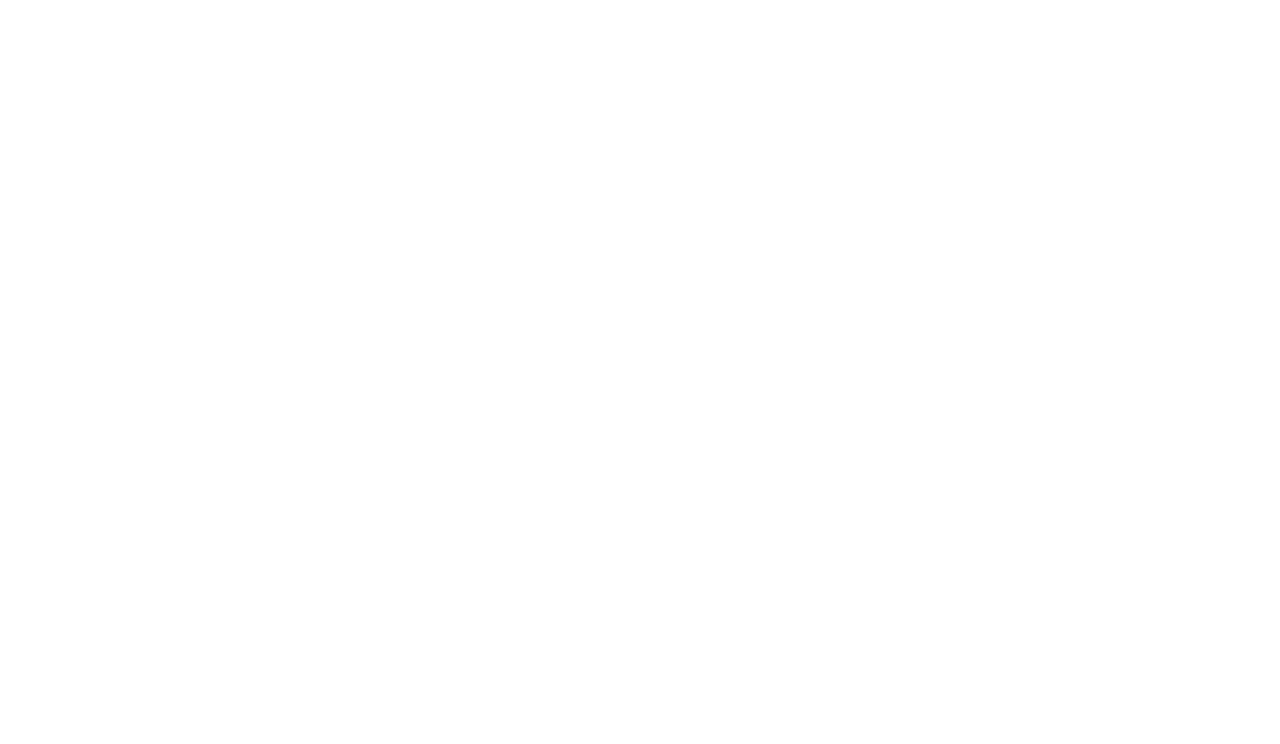
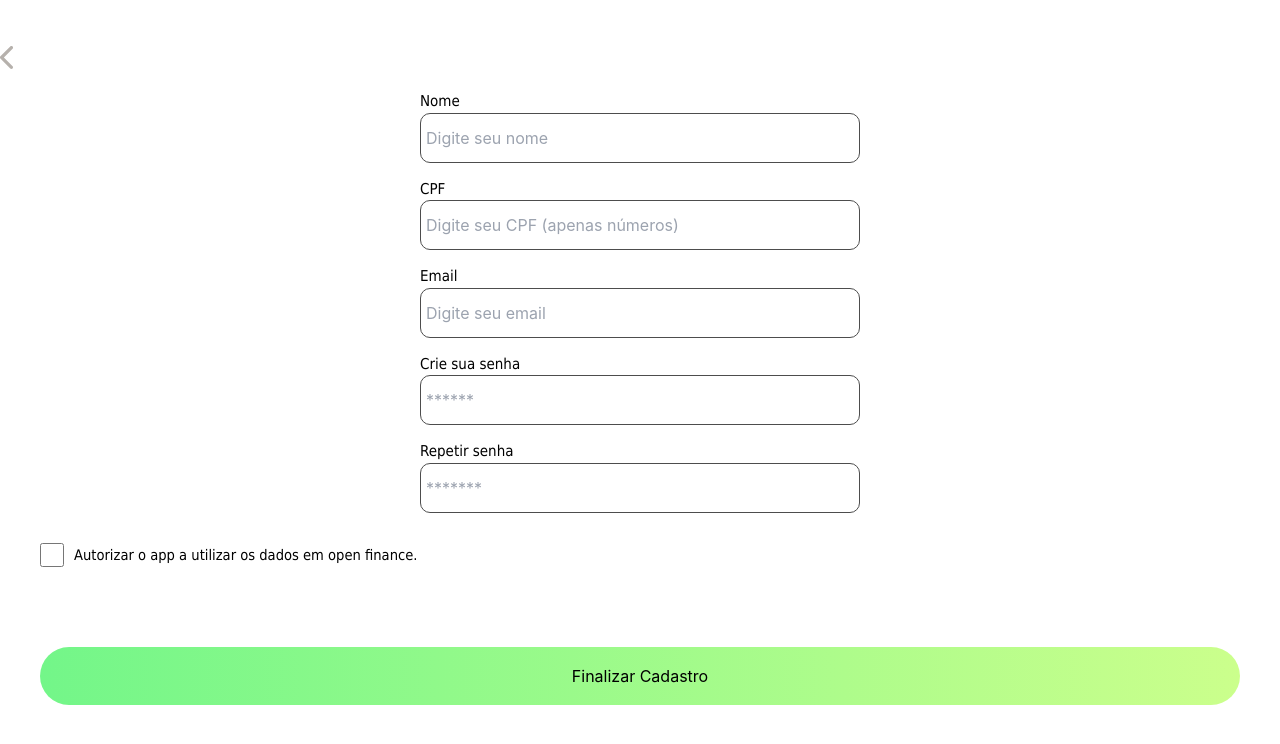
Before and after one commit to rafaelfrisch/hackathon-open-finance-front, a React (Create React App) app: page /register in a window 1280 px wide. Shown: the top 744 px of the page. Built offline with nearby package versions, Linux system fonts and the light colour scheme.

Commit message:
Login and Register

```diff
--- a/package.json
+++ b/package.json
@@ -8,6 +8,7 @@
     "@testing-library/user-event": "^13.2.1",
     "react": "^18.2.0",
     "react-dom": "^18.2.0",
+    "react-icons": "^4.4.0",
     "react-router-dom": "^6.4.1",
     "react-scripts": "5.0.1",
     "web-vitals": "^2.1.0"
--- a/src/components/buttonGreen/styles.css
+++ b/src/components/buttonGreen/styles.css
@@ -1,9 +1,13 @@
+.buttongreen-container{
+    width: calc(100% - 40px);
+}
+
 .buttongreen-container button{
     background-image: linear-gradient(to right, #73F689, #CBFF8C);
-    width: 200px;
-    height: 40px;
+    width: 100%;
+    height: 58px;
     margin-top: 20px;
-    border-radius: 20px;
+    border-radius: 29px;
     transition: filter 0.3s;
     outline: none;
 }
--- a/src/components/inputContainer/styles.css
+++ b/src/components/inputContainer/styles.css
@@ -1,20 +1,29 @@
 .input-container{
-    max-width: 300px;
+    max-width: 500px;
     margin-top: 15px;
-    width: 90%;
+    padding-left: 30px;
+    padding-right: 30px;
+    width: 100%;
     display: flex;
     flex-direction: column;
+    text-align: left;
+    justify-content: center;
+    align-items: left;
 }
 
 .input-container p{
     font-size: 15px;
+
 }
 
 .input-container input{
     border: solid 1.5px;
     border-radius: 10px;
-    height: 40px;
+    height: 50px;
     outline: none;
     color: #4d4d4d;
     padding: 5px;
+    max-width: 500px;
+    width: 100%;
+
 }
--- a/src/pages/Homepage/index.js
+++ b/src/pages/Homepage/index.js
@@ -11,7 +11,7 @@ export default function HomePage(){
                 <img src={Arvore} />
                 <h1>Carbon Cash</h1>
                 <p>Save Carbon Earn Money</p>
-                <Link to="/"><button id="register">Começar agora</button></Link>
+                <Link to="register"><button id="register">Começar agora</button></Link>
                 <Link to="login"><button id="login">LogIn</button></Link>
             </div>
         </div>
--- a/src/pages/Login/index.js
+++ b/src/pages/Login/index.js
@@ -3,10 +3,14 @@ import ButtonGreen from '../../components/buttonGreen'
 import Arvore from '../../assets/logo.svg'
 import './styles.css'
 import InputContainer from '../../components/inputContainer/indes'
+import {IoIosArrowBack} from "react-icons/io"
+import { useNavigate } from 'react-router-dom'
 
 export default function LoginPage(){
     const [email, setEmail] = useState("")
     const [password, setPassword] = useState("")
+
+    const history = useNavigate();
 
     async function handleSubmit(){
         console.log("entrar")
@@ -14,6 +18,12 @@ export default function LoginPage(){
 
     return(
         <div className="loginpage-container">
+            <div className="arrow-container">
+                <IoIosArrowBack className="logo-arrow"
+                onClick={ () => history(-1)}
+                />
+            </div>
+
             <img src={Arvore} />
             <h1>Carbon Cash</h1>
             <p>Save Carbon Earn Money</p>
@@ -32,6 +42,7 @@ export default function LoginPage(){
                 value: password
             }} />
             <ButtonGreen text={"Entrar"} handleSubmit={handleSubmit} />
+
         </div>
     )
 }
--- a/src/pages/Login/styles.css
+++ b/src/pages/Login/styles.css
@@ -1,11 +1,13 @@
 .loginpage-container{
     position: absolute;
+    top: 28%;
     left: 0;
-    top: 50%;
     -webkit-transform: translateY(-50%);
     transform: translateY(-50%);
     right: 0;
     display: flex;
+    margin-right: auto;
+    margin-left: auto;
     padding-left: 30px;
     padding-right: 30px;
     /* max-width: 500px;
@@ -14,3 +16,22 @@
     justify-content: center;
     align-items: center;
 }
+
+.loginpage-container .arrow-container{
+    position: absolute;
+    top: 5%;
+    left: 5%;
+    justify-content: left;
+    width: 100%;
+}
+
+.loginpage-container .logo-arrow{
+    font-size: 35px;
+    color: #B6B1AC
+}
+
+.loginpage-container img{
+    position: relative;
+    margin-top: 40px;
+    display: block;
+}
--- a/src/pages/Register/index.js
+++ b/src/pages/Register/index.js
@@ -1,9 +1,86 @@
+import ButtonGreen from "../../components/buttonGreen"
+import InputContainer from "../../components/inputContainer/indes"
+import { useState } from "react"
+import {IoIosArrowBack} from "react-icons/io"
+import "./styles.css"
+import { useNavigate } from "react-router-dom"
+
+export default function Register(){
+    const [name, setName] = useState("");
+    const [cpf, setCpf] = useState("");
+    const [email, setEmail] = useState("");
+    const [password, setPassword] = useState("");
+    const [repeatPass, setRepeatPass] = useState("");
+
+    const history = useNavigate();
+
+    function emptyValues(){
+        setName("");
+        setCpf("");
+        setEmail("");
+        setPassword("");
+        setRepeatPass("");
+    }
+
+    async function handleSubmit(){
+        if(password != repeatPass){
+            setPassword("");
+            setRepeatPass("");
+            alert("A senha não confere!");
+            return;
+        }
+        alert("a")
+    }
+
+    return(
+        <div className="register-container">
+           <div className="arrow-container">
+                <IoIosArrowBack className="logo-arrow"
+                onClick={ () => history(-1)}
+                />
+            </div>
+            <InputContainer text={"Nome"} inputProps={{
+                placeholder: "Digite seu nome",
+                type: "text",
+                onChange: (e) => setName(e.target.value),
+                value: name
+            }} />
+
+            <InputContainer text={"CPF"} inputProps={{
+                placeholder: "Digite seu CPF (apenas números)",
+                type: "text",
+                onChange: (e) => setCpf(e.target.value),
+                value: cpf
+            }} />
+
+            <InputContainer text={"Email"} inputProps={{
+                placeholder: "Digite seu email",
+                type: "text",
+                onChange: (e) => setEmail(e.target.value),
+                value: email
+            }} />
+
+            <InputContainer text={"Crie sua senha"} inputProps={{
+                placeholder: "******",
+                type: "password",
+                onChange: (e) => setPassword(e.target.value),
+                value: password
+            }} />
+
+            <InputContainer text={"Repetir senha"} inputProps={{
+                placeholder: "*******",
+                type: "password",
+                onChange: (e) => setRepeatPass(e.target.value),
+                value: repeatPass
+            }} />
+            <div className="check-container">
+                <input type="checkbox"/>
+                <p>Autorizar o app a utilizar os dados em open finance.</p>
+            </div>
+
+            <ButtonGreen text={"Finalizar Cadastro"} handleSubmit={handleSubmit} />
 
 
-export default function Register(){
-    return(
-        <div>
-
         </div>
-    );
+    )
 }
--- a/src/pages/Register/styles.css
+++ b/src/pages/Register/styles.css
@@ -0,0 +1,47 @@
+.register-container{
+    position: absolute;
+    top: 5%;
+    left: 0;
+    right: 0;
+    display: flex;
+    padding-left: 20px;
+    padding-right: 20px;
+    width: 100%;
+    margin-right: auto;
+    margin-left: auto;
+    display: flex;
+    flex-direction: column;
+    justify-content: center;
+    align-items: center;
+}
+.register-container .arrow-container{
+    justify-content: left;
+    width: 100%;
+    margin-left: -5%;
+}
+
+.register-container .logo-arrow{
+    font-size: 35px;
+    color: #B6B1AC
+}
+
+.check-container{
+    display: flex;
+    flex-direction: row;
+    margin-top: 30px;
+    align-items:center;
+    width: 100%;
+    padding-left: 20px;
+    margin-bottom: 60px;
+}
+
+.check-container input{
+    display: inline-block;
+    margin-right: 10px;
+    height: 24px;
+    width: 24px;
+}
+
+.check-container p{
+    font-size: 14.6px;
+}
```
Also changed, not shown: 1 other file (tests, documents, lock files or other folders).
